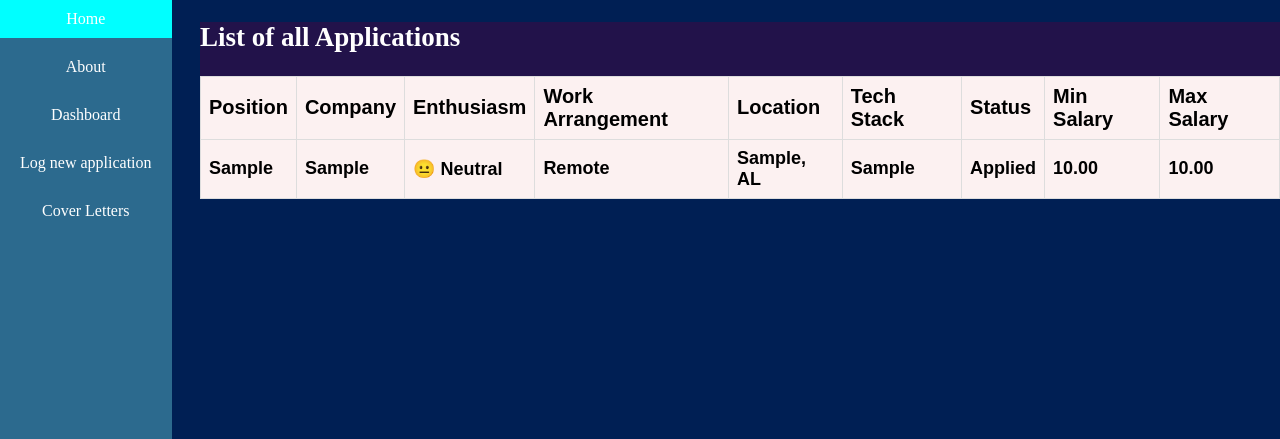
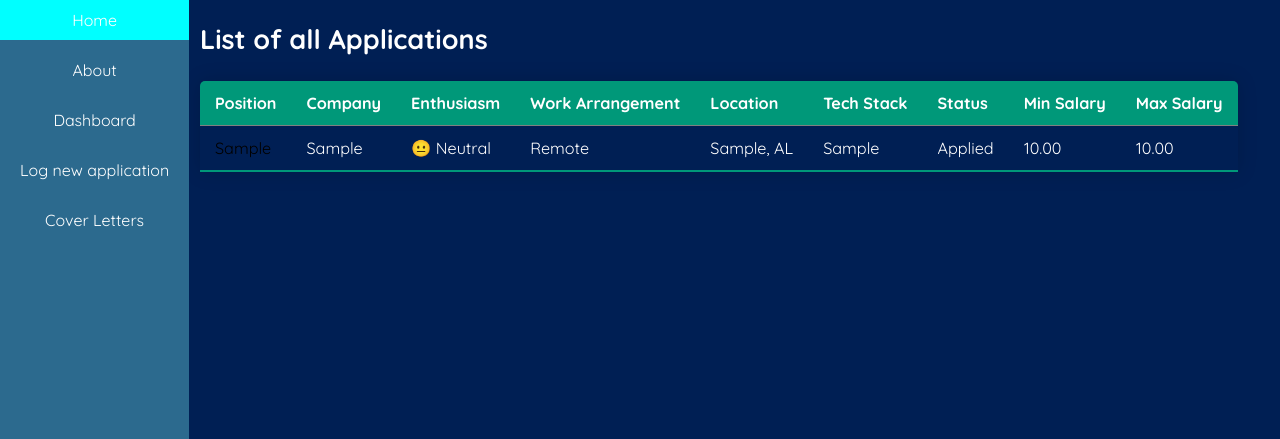
Before and after one commit to SoundaryaNattuva/leet-code-buddy, a Django app: page /applications/ in a window 1280 px wide. Shown: the top 439 px of the page. Run offline with Django 4.2, Linux system fonts and the light colour scheme; tables that the repository leaves empty hold one stand-in row (values such as "Sample post"); lists and menus that the app fills with data are empty.

Commit message:
add css to application table

```diff
--- a/main_app/static/css/app-index.css
+++ b/main_app/static/css/app-index.css
@@ -1,24 +1,39 @@
-table {
-  font-family: arial, sans-serif;
+.content-table {
+  font-family: 'quicksand', sans-serif;
+  margin: 25px 0;
+  font-size: .9em;
   border-collapse: collapse;
-  width: 100%;
-}
-td, th {
-  border: 1px solid #dddddd;
-  background-color: rgb(252, 241, 241);
-  text-align: left;
-  padding: 8px;
+  min-width: 400px;
+  border-radius: 5px 5px 0 0;
+  overflow: hidden;
+  box-shadow: 0 0 20px rgba( 0, 0 ,0, 0.15)
 }
 
-.headers{
-  color: black;
-  font-size: 20px;
-  text-align: center;
+.content-table tr th {
+  background-color: #009879;
+  color: white;
+  text-align: left;
+  font-weight: bold;
 }
 
-.rows{
-  color: black
+.content-table th,
+.content-table td{
+  padding: 12px 15px;
 }
+
+.content-table tbody tr{
+  border-bottom: 1px solid gray;
+}
+
+.content-table tbody tr:last-of-type {
+  border-bottom: 2px solid #009879;
+}
+
+/* .content-table tbody tr.active-row{
+  font-weight: bold;
+  color: 0098789;
+
+} */
 
 table a:link {
   color: rgb(1, 0, 0); /* Set the color for unvisited links */
@@ -27,6 +42,6 @@
 
 /* Style visited links */
 table a:visited {
-  color: rgb(0, 0, 0); /* Set the same color as unvisited links */
+  color: rgb(255, 255, 255); /* Set the same color as unvisited links */
   text-decoration: none; /* Remove underline */
 }
--- a/main_app/static/css/base.css
+++ b/main_app/static/css/base.css
@@ -2,6 +2,7 @@
   background-color: #001F54;
   color: white;
   margin: 0; /* Remove default margin */
+  font-family: quicksand;
 }
 
 .header {
@@ -45,5 +46,4 @@
 .body-container {
   margin-left: 200px;
   font-size: 18px;
-  background-color: rgb(34, 18, 74);
 }
--- a/main_app/templates/applications/index.html
+++ b/main_app/templates/applications/index.html
@@ -12,7 +12,7 @@
 <section class="card-container">
   <h1>List of all Applications</h1>
   <div class="dashboard-table">
-    <table class="table table-bordered table-hover dt-responsive">
+    <table class="content-table">
       <tr class="headers">
         <th>Position</th>
         <th>Company</th>
@@ -26,15 +26,15 @@
       </tr>
       {% for app in apps %}
       <tr class="rows">
-        <th><a href="{% url 'app-detail' app.id %}">{{ app.position }}</a></th>
-        <th>{{ app.company }}</th>
-        <th>{{ app.get_enthusiasm_display }}</th>
-        <th>{{ app.get_workArrangement_display }}</th>
-        <th>{{ app.city }}, {{ app.state }}</th>
-        <th>{{ app.techstack }}</th>
-        <th>{{ app.get_status_display }}</th>
-        <th>{{ app.minsalary  }}</th>
-        <th>{{ app.maxsalary }}</th>
+        <td><a href="{% url 'app-detail' app.id %}">{{ app.position }}</a></td>
+        <td>{{ app.company }}</td>
+        <td>{{ app.get_enthusiasm_display }}</td>
+        <td>{{ app.get_workArrangement_display }}</td>
+        <td>{{ app.city }}, {{ app.state }}</td>
+        <td>{{ app.techstack }}</td>
+        <td>{{ app.get_status_display }}</td>
+        <td>{{ app.minsalary  }}</td>
+        <td>{{ app.maxsalary }}</td>
       </tr>
       {% endfor %}
     <table>
--- a/main_app/templates/base.html
+++ b/main_app/templates/base.html
@@ -11,6 +11,9 @@
     type="image/png"
     href=""
   >
+  <link rel="preconnect" href="https://fonts.googleapis.com">
+<link rel="preconnect" href="https://fonts.gstatic.com" crossorigin>
+<link href="https://fonts.googleapis.com/css2?family=Quicksand:wght@300..700&display=swap" rel="stylesheet">
   <title>Application Tracker</title>
   <link rel="stylesheet" type="text/css" href="{% static 'css/base.css' %}">
   {% block head %}
```
